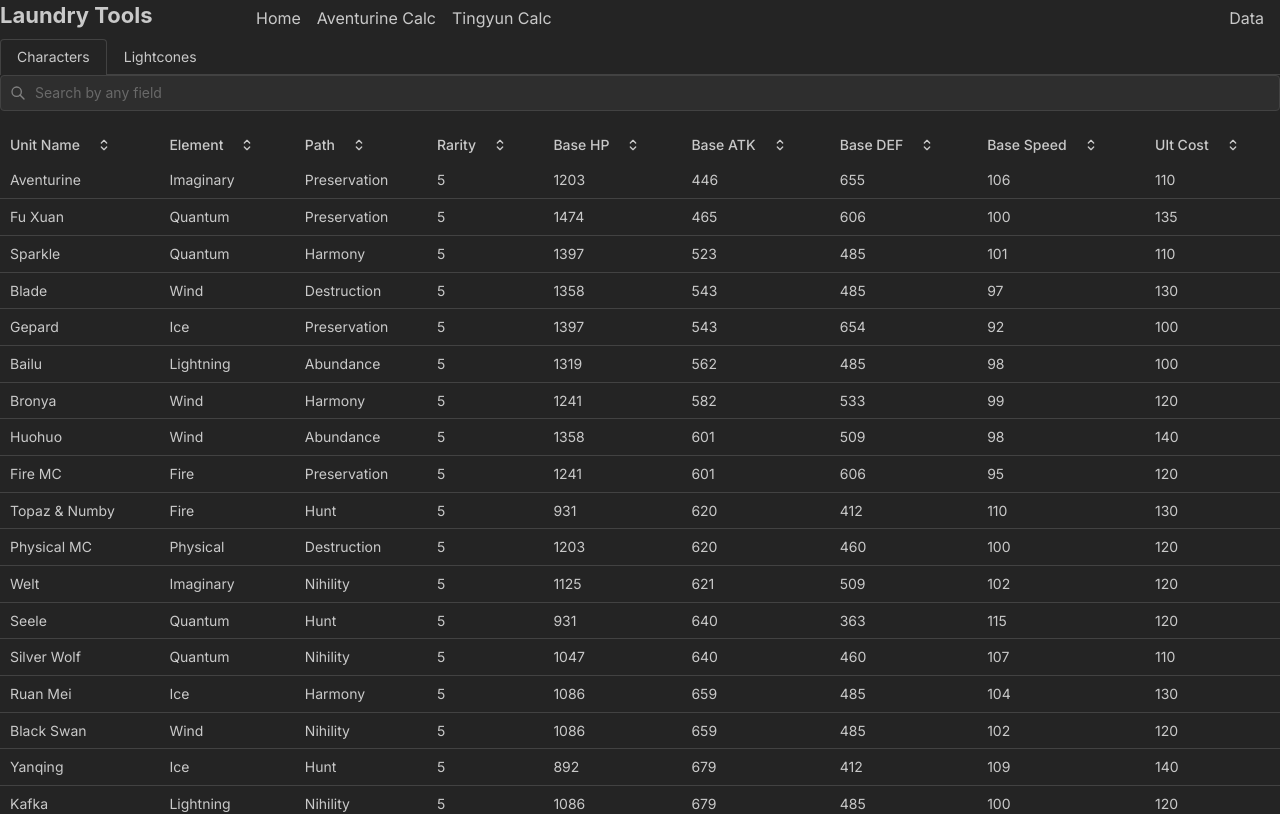
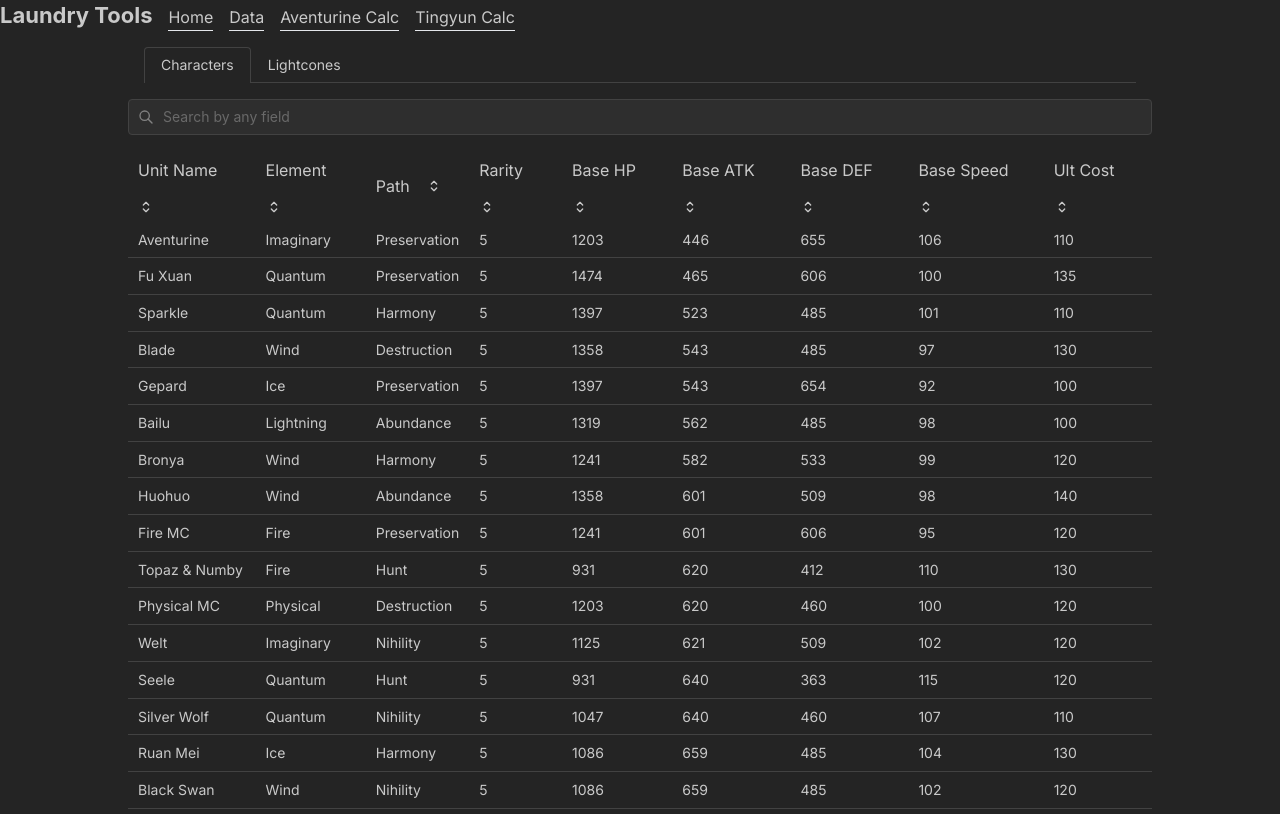
Before and after one commit to mdkincaid/hsr-tools, a Next.js app: page /game-data in a window 1280 px wide. Shown: the top 814 px of the page. Built offline with nearby package versions, Linux system fonts and the light colour scheme.

Commit message:
feat: add bottom border to main navigation tabs and cleaned some small bits up

```diff
--- a/src/app/game-data/Th.tsx
+++ b/src/app/game-data/Th.tsx
@@ -1,5 +1,5 @@
 import { Center, rem, Group, Text, UnstyledButton, Table } from "@mantine/core";
-import { TbSelector, TbChevronDown, TbChevronUp, TbSearch } from "react-icons/tb";
+import { TbSelector, TbChevronDown, TbChevronUp } from "react-icons/tb";
 
 interface ThProps {
     children: React.ReactNode;
@@ -15,11 +15,11 @@
         <Table.Th>
             <UnstyledButton onClick={onSort}>
                 <Group justify="space-between">
-                    <Text fw={500} fz="sm">
+                    <Text>
                         {children}
                     </Text>
                     <Center>
-                        <Icon style={{ width: rem(16), height: rem(16) }} />
+                        <Icon  />
                     </Center>
                 </Group>
             </UnstyledButton>
--- a/src/app/game-data/page.tsx
+++ b/src/app/game-data/page.tsx
@@ -6,8 +6,8 @@
 
 export default function Data() {
   return (
-    <Tabs variant="outline" defaultValue="characters">
-      <Tabs.List>
+    <Tabs  className='w-4/5 m-auto' variant="outline" defaultValue="characters">
+      <Tabs.List className='m-4'>
         <Tabs.Tab value="characters">
           Characters
         </Tabs.Tab>
--- a/src/components/Header/Header.tsx
+++ b/src/components/Header/Header.tsx
@@ -4,7 +4,7 @@
 export default function Header() {
     return (
         <header className="flex w-full mb-2">
-            <Title className="basis-1/5" order={1} size="h3">Laundry Tools</Title>
+            <Title order={1} size="h3">Laundry Tools</Title>
             <NavBar />
         </header>
     );
--- a/src/components/NavBar/NavBar.tsx
+++ b/src/components/NavBar/NavBar.tsx
@@ -1,15 +1,13 @@
-import { Space } from "@mantine/core";
 import Link from "next/link";
+
 
 export default function NavBar() {
   return (
-    <nav className="flex basis-4/5 gap-4 w-auto items-end">
-      <Link href="/">Home</Link>
-      <Link href="/tools/aventurine-calc">Aventurine Calc</Link>
-      <Link href="/tools/tingyun-calc">Tingyun Calc</Link>
-      <Link className="ml-auto mr-4" href="/game-data">
-        Data
-      </Link>
+    <nav className="flex gap-4 ml-4 w-auto items-end">
+      <Link className="border-b" href="/">Home</Link>
+      <Link className="border-b" href="/game-data">Data</Link>
+      <Link className="border-b" href="/tools/aventurine-calc">Aventurine Calc</Link>
+      <Link className="border-b" href="/tools/tingyun-calc">Tingyun Calc</Link>
     </nav>
   );
 }
```
